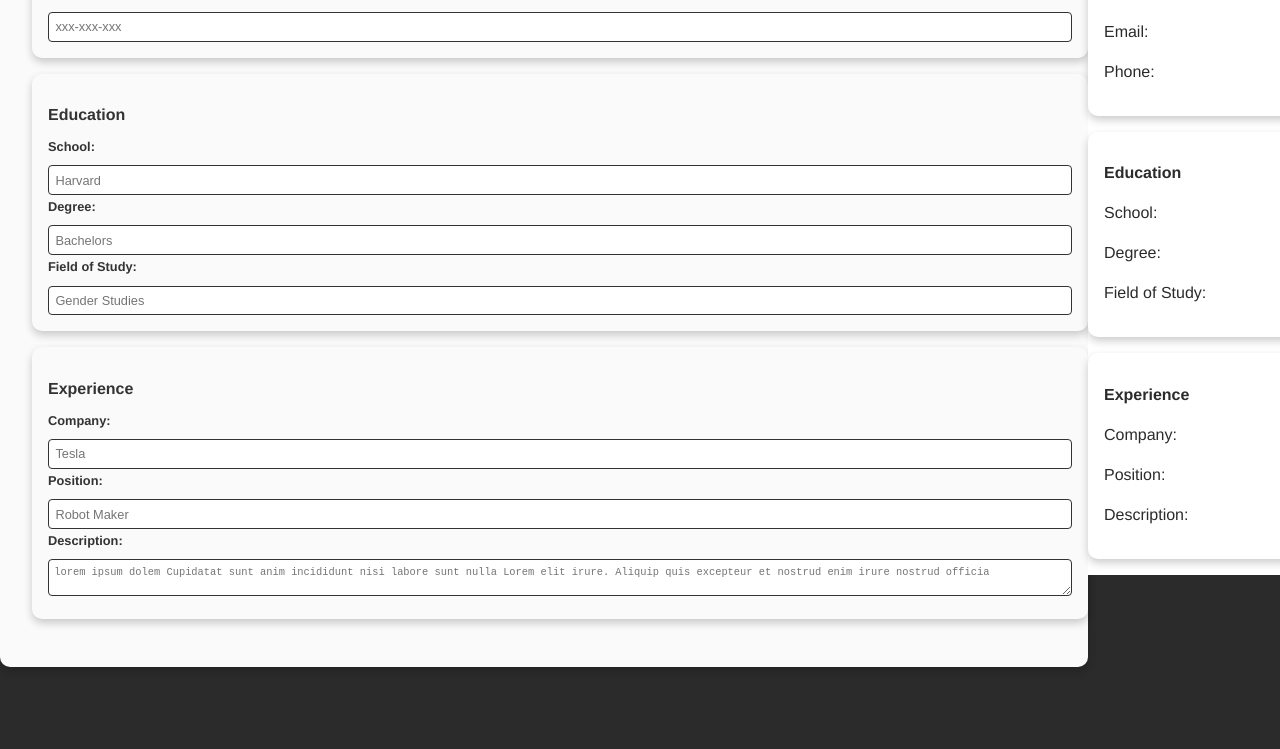
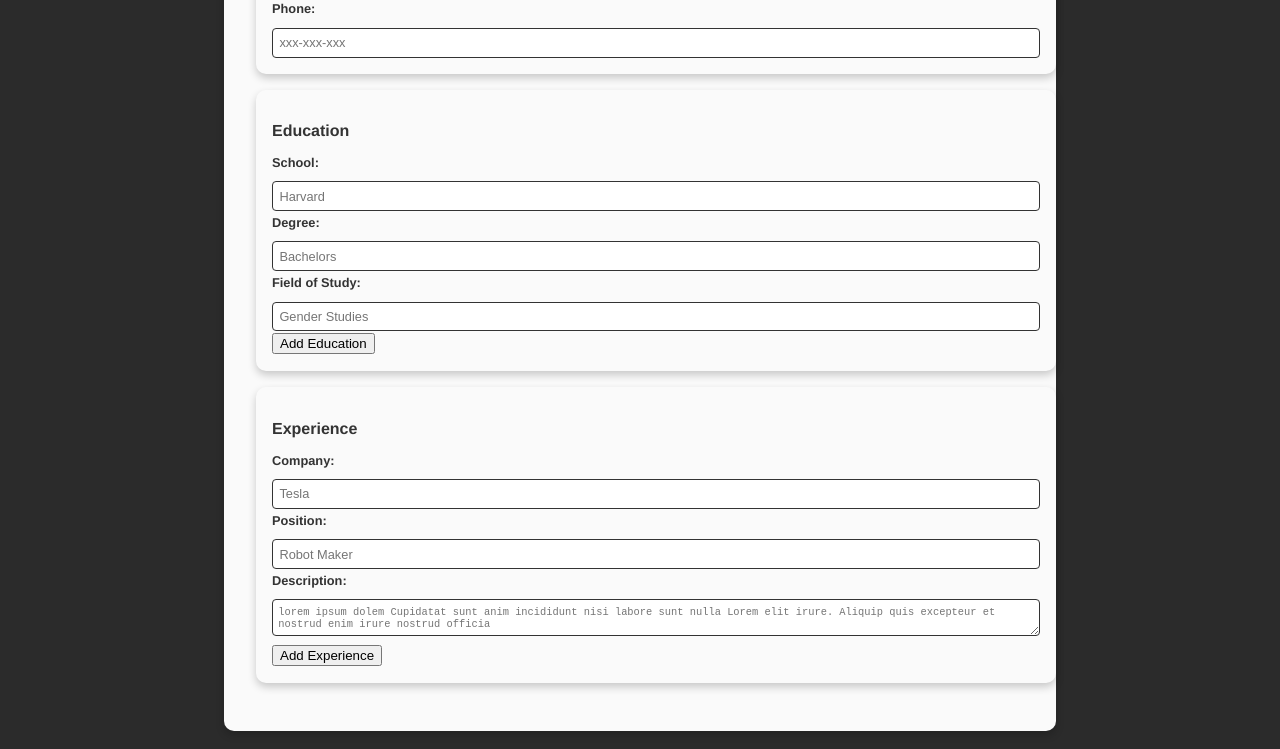
Before and after one commit to AbhinavSalgania/cv-project, a React (Create React App) app: page / in a window 1280 px wide. Shown: the part 301-1050 px from the top of the page. Built offline with nearby package versions, Linux system fonts and the light colour scheme.

Commit message:
finish project (add add Education and Experience buttons)

```diff
--- a/src/components/Main.js
+++ b/src/components/Main.js
@@ -9,25 +9,48 @@ class Main extends React.Component {
         name: '',
         email: '',
         phone: '',
-        school: '',
-        degree: '',
-        fieldOfStudy: '',
-        company: '',
-        position: '',
-        description: ''
+        educationItems: [{ school: "", degree: "", fieldOfStudy: "" }],
+        experienceItems: [{ company: "", position: "", description: "" }]
       };
     }
 
-    handleChange = (event) => {
+    addEducationItem = () => {
+        this.setState((prevState) => ({
+            educationItems: [...prevState.educationItems, {
+                school: '', degree: '', fieldOfStudy: ''
+            }]
+        }));
+    };
+
+    addExperienceItem = () => {
+        this.setState((prevState) => ({
+            experienceItems: [...prevState.experienceItems, {
+                company: '', position: '', description: ''
+            }]
+        }));
+    };
+
+    handleChange = (event, arrayType, index) => {
         const name = event.target.name;
         const value = event.target.value;
-        this.setState((prevState) => ({
+
+        this.setState((prevState) => {
+            const newArray = [...prevState[arrayType]];
+            newArray[index] = { ...newArray[index], [name]: value };
+            return {
                 ...prevState,
-            [name]: value
-          }));
-
+                [arrayType]: newArray
+            };
+        });
     }
 
+    handleChangePersonal = (event) => {
+        console.log(event)
+        const name = event.target.name;
+        const value = event.target.value;
+        this.setState((prevState) => ({ ...prevState,   [name]: value })
+    );
+}
 
     render() {
       return (
@@ -41,7 +64,7 @@ class Main extends React.Component {
                         id="name"
                         name="name"
                         placeholder="John Doe"
-                        onChange= {this.handleChange}             />
+                        onChange= {this.handleChangePersonal}             />
 
                     <br />
                     <label htmlFor="email">Email:</label>
@@ -50,7 +73,7 @@ class Main extends React.Component {
                         id="email"
                         name = "email"
                         placeholder="johndoe@email.com"
-                        onChange= {this.handleChange}             />
+                        onChange= {this.handleChangePersonal}             />
 
                     <br />
                     <label htmlFor="phone">Phone:</label>
@@ -59,71 +82,88 @@ class Main extends React.Component {
                         id="phone"
                         name = "phone"
                         placeholder="xxx-xxx-xxx"
-                        onChange= {this.handleChange}              />
+                        onChange= {this.handleChangePersonal}              />
                 </section>
             <section>
                 <h2>Education</h2>
-                    <label htmlFor="school">School:</label>
+                {this.state.educationItems.map((item, index) => (
+                <div key={index}>
+                    <label htmlFor={`school-${index}`}>School:</label>
                     <input
                     type="text"
-                        id="school"
-                        name = "school"
+                    id={`school-${index}`}
+                    name="school"
                     placeholder="Harvard"
-                        onChange= {this.handleChange}              />
+                    onChange={event => this.handleChange(event, "educationItems", index)}
+                    />
                     <br />
-                    <label htmlFor="degree">Degree:</label>
+                    <label htmlFor={`degree-${index}`}>Degree:</label>
                     <input
                     type="text"
-                        id="degree"
-                        name = "degree"
+                    id={`degree-${index}`}
+                    name="degree"
                     placeholder="Bachelors"
-                        onChange= {this.handleChange}              />
+                    onChange={event => this.handleChange(event, "educationItems", index)}
+                    />
                     <br />
-                    <label htmlFor="fieldOfStudy">Field of Study:</label>
+                    <label htmlFor={`fieldOfStudy-${index}`}>Field of Study:</label>
                     <input
                     type="text"
-                        id="fieldOfStudy"
-                        name = "fieldOfStudy"
+                    id={`fieldOfStudy-${index}`}
+                    name="fieldOfStudy"
                     placeholder="Gender Studies"
-                        onChange= {this.handleChange}              />
+                    onChange={event => this.handleChange(event, "educationItems", index)}
+                    />
+                </div>
+                ))}
+                <button type="button" onClick={this.addEducationItem}>
+                Add Education
+                </button>
             </section>
         <section>
             <h2>Experience</h2>
-                    <label htmlFor="company">Company:</label>
+            {this.state.experienceItems.map((item, index) => (
+              <div key={index}>
+                <label htmlFor={`company-${index}`}>Company:</label>
                 <input
                   type="text"
-                        id="company"
-                        name = "company"
+                  id={`company-${index}`}
+                  name="company"
                   placeholder="Tesla"
-                        onChange= {this.handleChange}              />
+                  onChange={event => this.handleChange(event, "experienceItems", index)}
+                />
                 <br />
-                    <label htmlFor="position">Position:</label>
+                <label htmlFor={`position-${index}`}>Position:</label>
                 <input
                   type="text"
-                        id="position"
-                        name = "position"
+                  id={`position-${index}`}
+                  name="position"
                   placeholder="Robot Maker"
-                        onChange= {this.handleChange}              />
+                  onChange={event => this.handleChange(event, "experienceItems", index)}
+                />
                 <br />
-                    <label htmlFor="description">Description:</label>
+                <label htmlFor={`description-${index}`}>Description:</label>
                 <textarea
-                        id="description"
-                        name = "description"
-                        placeholder = "lorem ipsum dolem Cupidatat sunt anim incididunt nisi labore sunt nulla Lorem elit irure. Aliquip quis excepteur et nostrud enim irure nostrud officia"
-                        onChange= {this.handleChange}                />
+                  id={`description-${index}`}
+                  name="description"
+                  placeholder="lorem ipsum dolem Cupidatat sunt anim incididunt nisi labore sunt nulla Lorem elit irure. Aliquip quis excepteur et nostrud enim irure nostrud officia"
+                  onChange={event => this.handleChange(event, "experienceItems", index)}
+                />
+              </div>
+            ))}
+            <button type="button" onClick={this.addExperienceItem}>
+                Add Experience
+            </button>
         </section>
+
             </div>
             <div className = "resume-box">
                 <Resume
                     name={this.state.name}
                     email={this.state.email}
                     phone={this.state.phone}
-                    school={this.state.school}
-                    degree={this.state.degree}
-                    fieldOfStudy={this.state.fieldOfStudy}
-                    company={this.state.company}
-                    position={this.state.position}
-                    description={this.state.description}
+                    educationItems={this.state.educationItems}
+                    experienceItems={this.state.experienceItems}
                     />
             </div>
         </main>
--- a/src/components/Resume.js
+++ b/src/components/Resume.js
@@ -4,9 +4,9 @@ import './styles.css';
 class Resume extends React.Component {
   render() {
     const{
-        name, email, phone, school, degree,
-        fieldOfStudy, company, position, description }
-        = this.props;
+        name, email, phone, educationItems, experienceItems
+        } = this.props;
+
     return (
         <div className="resume-box">
             <h1>Resume</h1>
@@ -16,19 +16,27 @@ class Resume extends React.Component {
                 <p>Email: {email}</p>
                 <p>Phone: {phone}</p>
             </section>
-            <section>
-                <h2>Education</h2>
-                <p>School: {school}</p>
-                <p>Degree: {degree}</p>
-                <p>Field of Study: {fieldOfStudy}</p>
-            </section>
+        <section>
+          <h2>Education</h2>
+          {educationItems.map((item, index) => (
+            <div key={index}>
+              <p>School: {item.school}</p>
+              <p>Degree: {item.degree}</p>
+              <p>Field of Study: {item.fieldOfStudy}</p>
+            </div>
+          ))}
+        </section>
             <section>
                 <h2>Experience</h2>
-                <p>Company: {company}</p>
-                <p>Position: {position}</p>
-                <p>Description: {description}</p>
+                {experienceItems.map((item, index) => (
+            <div key={index}>
+              <p>Company: {item.company}</p>
+              <p>Position: {item.position}</p>
+              <p>Description: {item.description}</p>
+            </div>
+            ))}
             </section>
-        </div>
+    </div>
     );
     }
 }
--- a/src/components/styles.css
+++ b/src/components/styles.css
@@ -9,6 +9,7 @@ body {
   height: 100%;
 }
 
+/*Header*/
 .title{
   font-size: 2.2em;
   font-weight: bold;
@@ -21,30 +22,28 @@ body {
 
 }
 
-
-
-
-
-
-
-
+/*Grid to display Resume below Main*/
 main {
-  display: flex;
+  display: grid;
+  grid-template-columns: 1fr;
+  grid-template-rows: auto;
+  grid-gap: 20px;
+  justify-content: center;
   align-items: center;
-  justify-content: center;
-  width: 100%;
   background-color: rgb(43,43,43);
 }
 
+/*Information*/
 .information-box {
   box-shadow: 0 4px 8px 0 rgba(0, 0, 0, 0.2);
   background-color: #fafafa;
   border-radius: 10px;
   padding: 2em;
-  width: 80%;
-  display: block;
+  width: 60%;
+  grid-area: 1 / 1 / 2 / 2;
+  margin: 0 auto;
+  margin-top: 1em;
 }
-
 
 section {
   margin: 1em 0;
@@ -84,16 +83,29 @@ textarea {
   min-height: 3em;
 }
 
+/*Resume*/
+.resume-box {
+  background-color: rgb(255, 255, 255);
+  width: 67%;
+  margin: 0 auto;
+}
 
+.resume-box h2 {
+  color: rgb(43, 43, 43);
+}
 
+.resume-box p {
+  color: rgb(43, 43, 43);
+}
 
+.resume-box h1{
+  color: rgb(43, 43, 43);
+}
 
-
-
-
+/*Footer*/
 footer{
   position: relative;
-  bottom: -465px;
+  bottom: -1em;
   width: 100%;
   background-color: rgb(110,110,110);
   text-align: center;
@@ -111,29 +123,3 @@ a{
 footer.visible{
   bottom: 0;
 }
-
-
-
-
-
-
-
-
-
-
-.resume-box {
-  background-color: rgb(255, 255, 255);
-
-}
-
-.resume-box h2 {
-  color: rgb(43, 43, 43);
-}
-
-.resume-box p {
-  color: rgb(43, 43, 43);
-}
-
-.resume-box h1{
-  color: rgb(43, 43, 43);
-}
```
Lines whose indentation alone changed are shown as unchanged.
